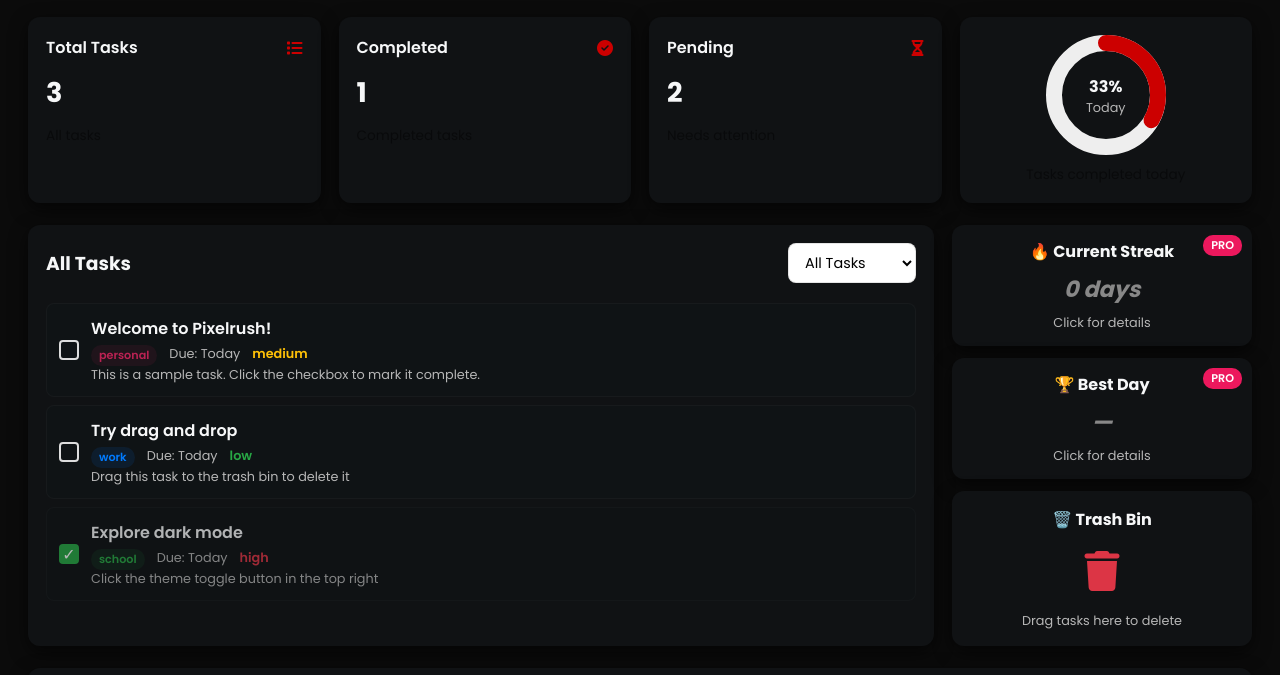
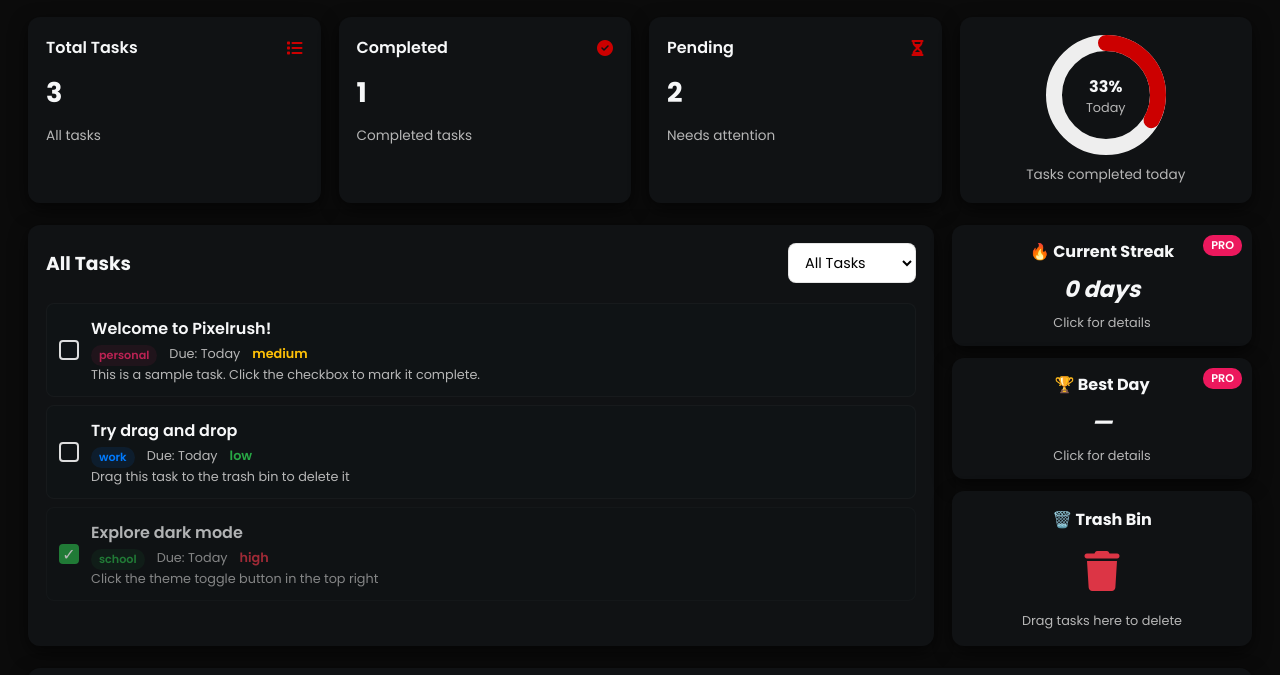
Before and after one commit to chiwaulathe3rd/pixelrush_task_manager, a plain HTML site: page index.html in a window 1280 px wide. Both pictures are taken after a click on the button "Dark Mode". Shown: the part 95-770 px from the top of the page. Drawn offline with Linux system fonts and the light colour scheme.

Commit message:
Update dashboard.css

```diff
--- a/dashboard.css
+++ b/dashboard.css
@@ -787,4 +787,28 @@ body.dark .premium-badge {
 /* Hide trash counter */
 .trash-count {
   display: none !important;
+
 }
+
+/* Add to your existing CSS file */
+body.dark .card,
+body.dark .kpi.card,
+body.dark .task-item,
+body.dark .activity-list li,
+body.dark .modal-inner {
+  color: #f6f7f8 !important;
+}
+
+body.dark .kpi-value,
+body.dark .task-title,
+body.dark .task-description,
+body.dark .big,
+body.dark h3,
+body.dark h4,
+body.dark p:not(.muted) {
+  color: #f6f7f8 !important;
+}
+
+body.dark .muted {
+  color: #b6b6b6 !important;
+}
```
